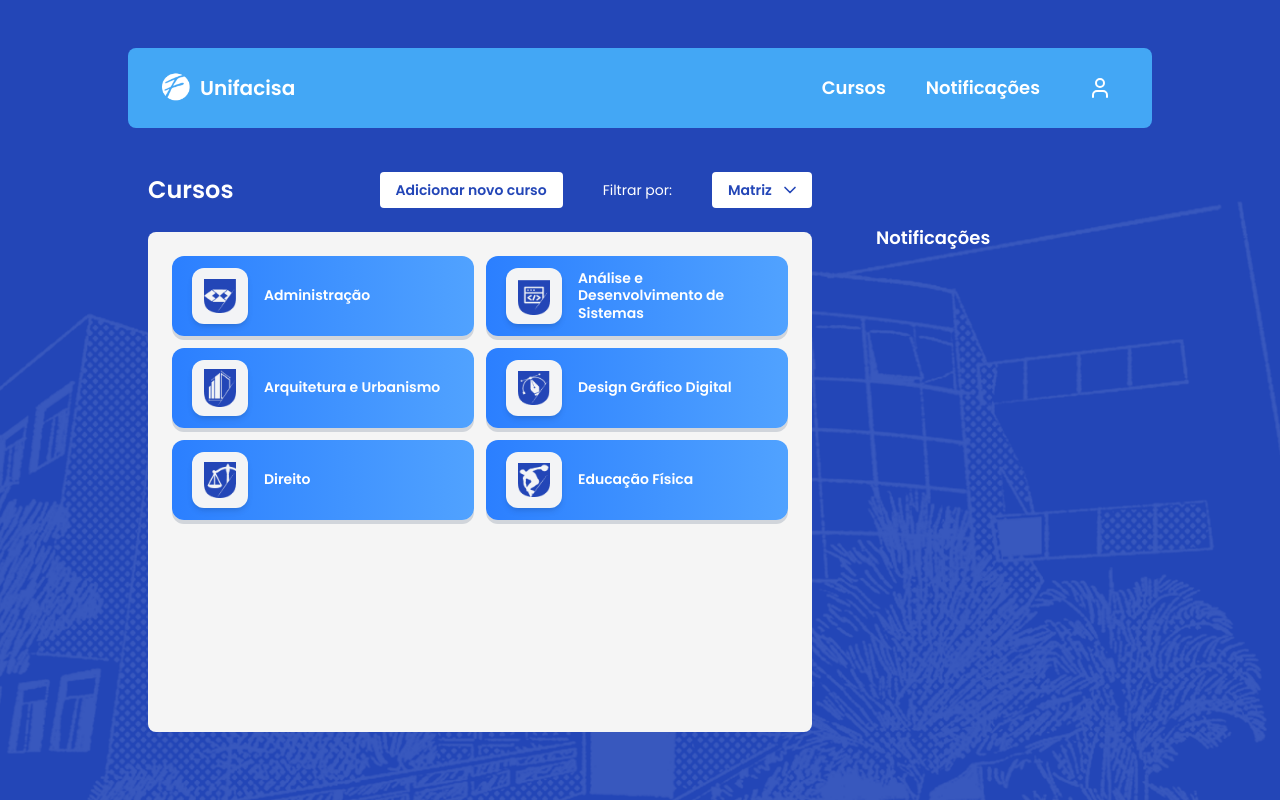
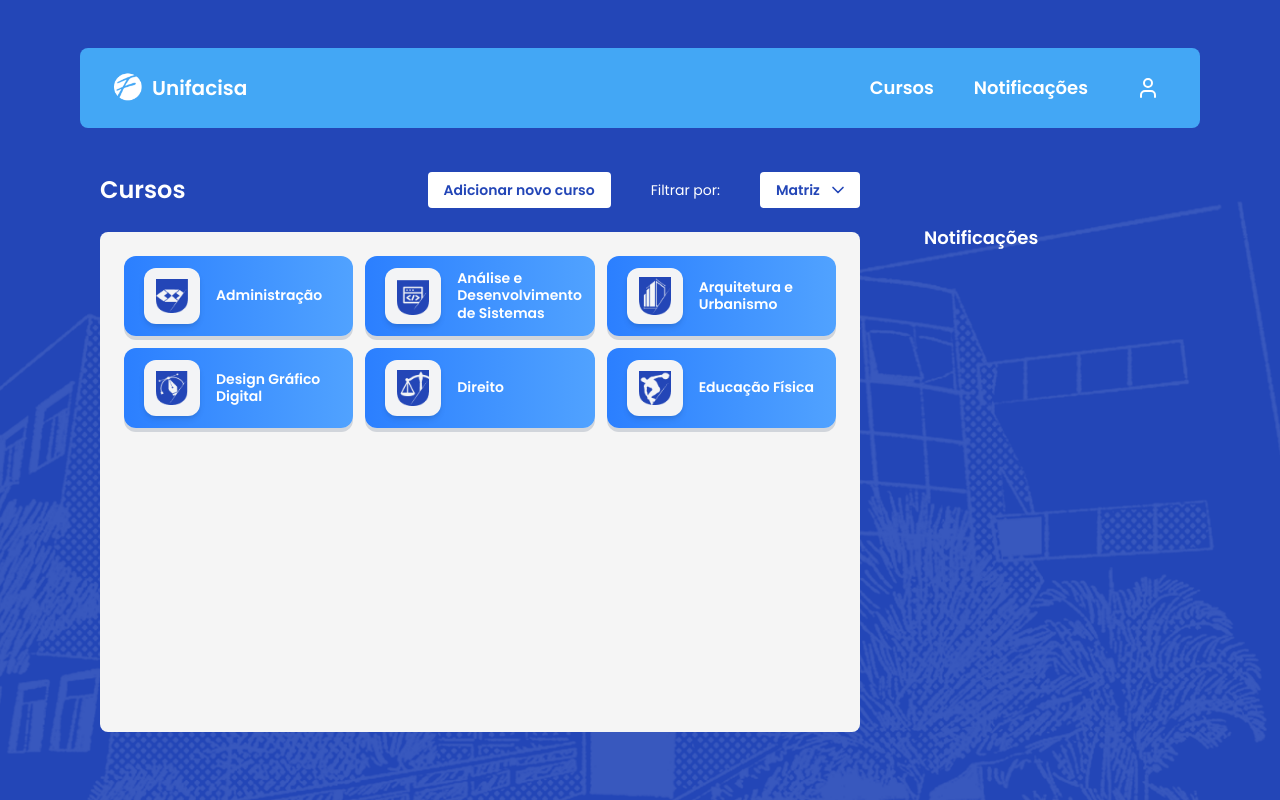
Before and after one commit to anadrv/portfolio-frontend, a React (Vite) app in the folder portfolio/: page / in a window 1280 px wide. Built offline with nearby package versions, Linux system fonts and the light colour scheme.

Commit message:
Ajustes de tela

```diff
--- a/portfolio/src/Layout/Layout.jsx
+++ b/portfolio/src/Layout/Layout.jsx
@@ -3,7 +3,7 @@ import Menu from "../components/Menu";
 
 function Layout({ children }) {
   return (
-    <div className="relative min-h-screen w-full bg-background px-4 py-4 md:px-10 lg:px-20 xl:px-32 2xl:px-36 md:pt-12 3xl:px-72">
+    <div className="relative min-h-screen w-full bg-background px-4 py-4 md:px-10 lg:px-20 md:pt-12 3xl:px-72">
       <div
         className="absolute inset-0 bg-cover bg-no-repeat"
         style={{
```
